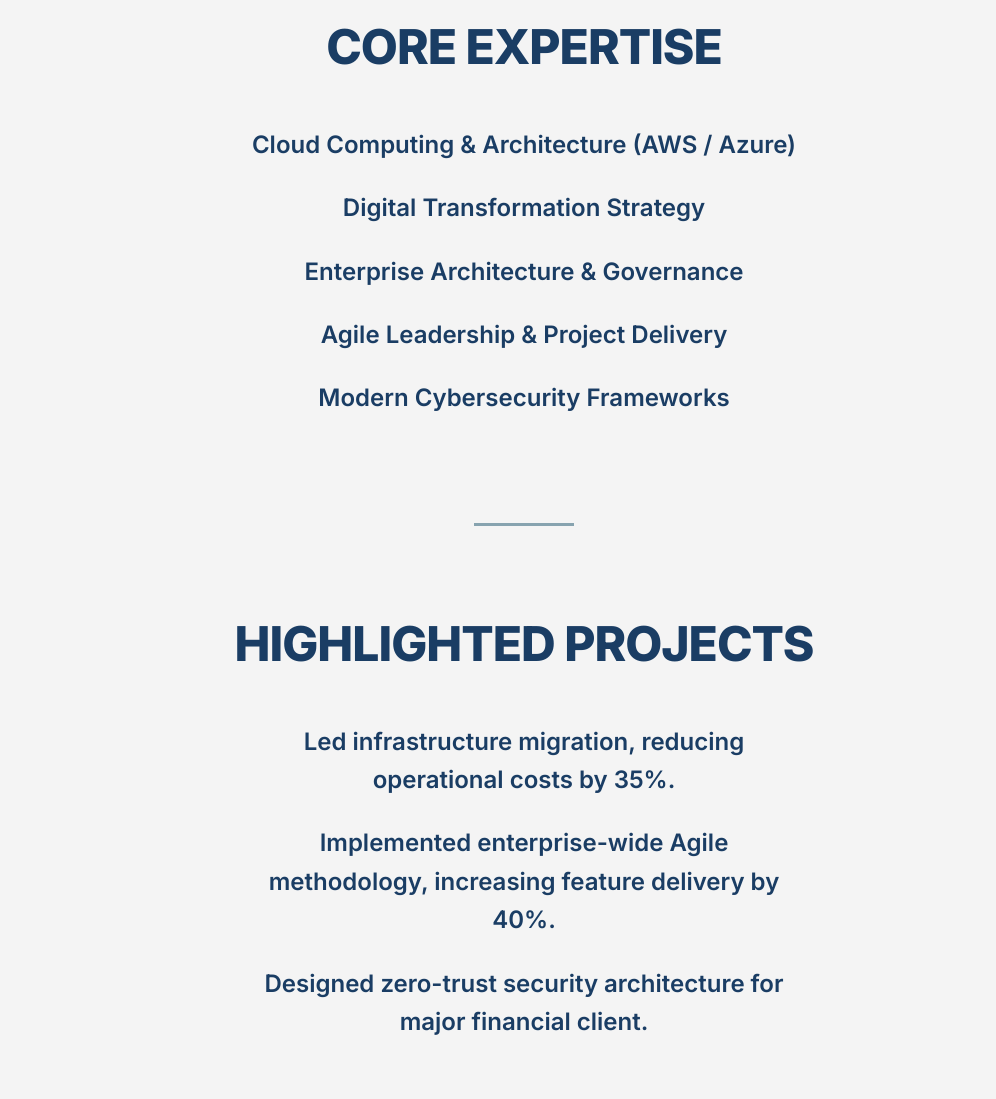
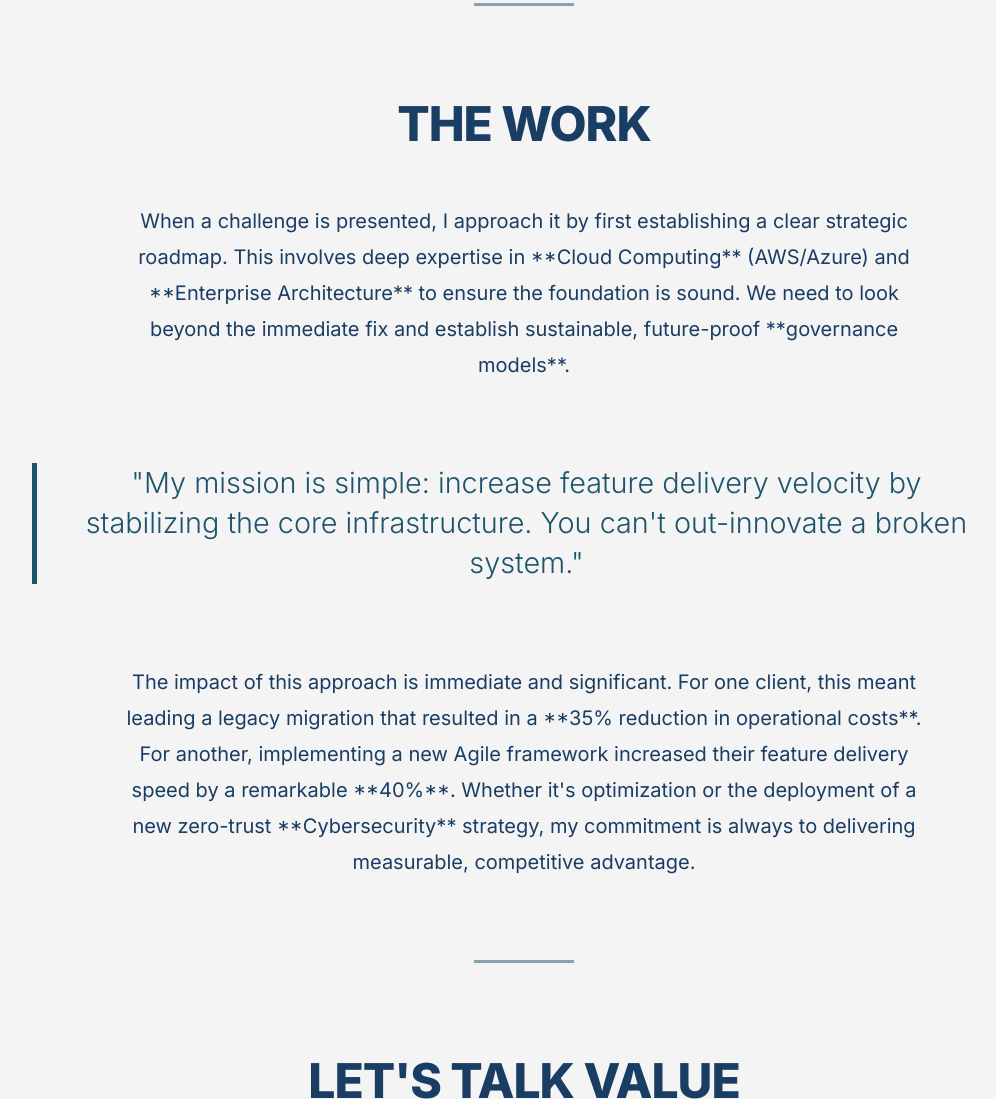
Before and after one commit to rodmajuelojr/rodrigomajuelo, a plain HTML site: page index.html in a window 1280 px wide. Shown: the part 1556-2655 px from the top of the page, without its empty margins (116-1112 px from the left). Drawn offline with Linux system fonts and the light colour scheme.

Commit message:
Update index.html

```diff
--- a/index.html
+++ b/index.html
@@ -7,14 +7,13 @@
     <link href="https://fonts.googleapis.com/css2?family=Inter:wght@300;400;600;700;800&display=swap" rel="stylesheet">
 
     <style>
-        /* BASE STYLES & VARIABLES */
+        /* BASE STYLES & VARIABLES (Same as previous high-contrast version) */
         :root {
-            /* Color Hunt Palette: 0C2B4E, 1A3D64, 1D546C, F4F4F4 */
-            --primary-accent: #1D546C; /* Main Accent (Mid-Teal Blue) */
-            --dark-blue: #0C2B4E; /* Deep Night Background */
-            --text-dark: #1A3D64; /* Primary Text Color (Dark Blue) */
-            --text-light: #F4F4F4; /* Light Text for dark areas */
-            --section-bg: #F4F4F4; /* Section Backgrounds (White/Light Gray) */
+            --primary-accent: #1D546C;
+            --dark-blue: #0C2B4E;
+            --text-dark: #1A3D64;
+            --text-light: #F4F4F4;
+            --section-bg: #F4F4F4;
             --shadow: 0 8px 30px rgba(0, 0, 0, 0.3);
             --max-width: 1100px;
         }
@@ -49,7 +48,7 @@
 
         /* HIGH WHITESPACE SECTIONS */
         section {
-            padding: 150px 0; /* Massive vertical padding for whitespace */
+            padding: 150px 0;
             margin-bottom: 20px;
             background-color: var(--section-bg);
             box-shadow: var(--shadow);
@@ -58,7 +57,7 @@
         }
 
         h2 {
-            font-size: 3em; /* Larger, impactful headers */
+            font-size: 3em;
             font-weight: 800;
             color: var(--text-dark);
             margin-bottom: 60px;
@@ -69,7 +68,7 @@
         /* HEADER & NAVIGATION (Minimal) */
         header {
             background-color: var(--dark-blue);
-            padding: 25px 0; /* Increased padding */
+            padding: 25px 0;
             position: sticky;
             top: 0;
             z-index: 100;
@@ -96,7 +95,7 @@
         }
 
         #hero h1 {
-            font-size: 5.5em; /* Massive type */
+            font-size: 5.5em;
             line-height: 1;
             margin-bottom: 0.1em;
             color: var(--text-light);
@@ -129,35 +128,33 @@
             text-align: center;
         }
 
+        /* Use blockquote for emphasis/quote style */
+        blockquote {
+            font-size: 1.8em;
+            font-weight: 300;
+            line-height: 1.4;
+            max-width: 900px;
+            margin: 80px auto;
+            padding: 0 40px;
+            color: var(--primary-accent);
+            text-align: center;
+            border-left: 5px solid var(--primary-accent);
+        }
+        blockquote footer {
+            margin-top: 15px;
+            font-size: 0.7em;
+            color: var(--text-dark);
+            background: none;
+            padding: 0;
+            text-align: center;
+        }
+
         .section-separator {
             width: 100px;
             height: 3px;
             background-color: var(--primary-accent);
             margin: 80px auto;
             opacity: 0.5;
-        }
-
-        /* MINIMAL LISTS (for Skills/Projects) */
-        .minimal-list {
-            display: flex;
-            flex-direction: column;
-            align-items: center;
-            list-style: none;
-            padding: 0;
-            margin: 0 auto;
-            max-width: 600px;
-        }
-        .minimal-list li {
-            font-size: 1.5em;
-            font-weight: 600;
-            margin-bottom: 25px;
-            color: var(--text-dark);
-            text-align: center;
-            padding: 0 20px;
-            transition: color 0.3s;
-        }
-        .minimal-list li:hover {
-            color: var(--primary-accent);
         }
 
         /* FOOTER & LINKS */
@@ -178,7 +175,6 @@
             #hero p { font-size: 1.5em; }
             section { padding: 100px 0; }
             h2 { font-size: 2.5em; }
-            .minimal-list li { font-size: 1.2em; }
         }
         @media (max-width: 500px) {
             #hero h1 { font-size: 3em; }
@@ -207,38 +203,41 @@
 
     <section id="about">
         <div class="container">
-            <h2>STRATEGY. CLOUD. EXECUTION.</h2>
+            <h2>OUR FOCUS: BRIDGING STRATEGY TO EXECUTION.</h2>
 
             <p>
-                As a highly motivated and results-driven IT professional, I specialize in digital transformation, cloud architecture, and strategic consulting. My passion lies in leveraging technology to solve complex business problems, driving efficiency, and delivering measurable value across various industries. I focus on bridging the gap between enterprise vision and technical execution.
+                My work as an IT Consultant is focused on the tangible results of digital transformation. I’m driven by the measurable outcome of migrating complex infrastructure to the cloud, governing large-scale architecture, and building efficient, Agile systems. **It's not just about the technology; it's about the business value it generates.**
             </p>
 
             <div class="section-separator"></div>
 
-            <h2 style="margin-bottom: 40px;">CORE EXPERTISE</h2>
-            <ul class="minimal-list">
-                <li>Cloud Computing & Architecture (AWS / Azure)</li>
-                <li>Digital Transformation Strategy</li>
-                <li>Enterprise Architecture & Governance</li>
-                <li>Agile Leadership & Project Delivery</li>
-                <li>Modern Cybersecurity Frameworks</li>
-            </ul>
+            <h2 style="margin-bottom: 40px;">THE WORK</h2>
+
+            <p>
+                When a challenge is presented, I approach it by first establishing a clear strategic roadmap. This involves deep expertise in **Cloud Computing** (AWS/Azure) and **Enterprise Architecture** to ensure the foundation is sound. We need to look beyond the immediate fix and establish sustainable, future-proof **governance models**.
+            </p>
+
+            <blockquote>
+                "My mission is simple: increase feature delivery velocity by stabilizing the core infrastructure. You can't out-innovate a broken system."
+            </blockquote>
+
+            <p>
+                The impact of this approach is immediate and significant. For one client, this meant leading a legacy migration that resulted in a **35% reduction in operational costs**. For another, implementing a new Agile framework increased their feature delivery speed by a remarkable **40%**. Whether it's optimization or the deployment of a new zero-trust **Cybersecurity** strategy, my commitment is always to delivering measurable, competitive advantage.
+            </p>
 
             <div class="section-separator"></div>
 
-            <h2 style="margin-bottom: 40px;">HIGHLIGHTED PROJECTS</h2>
-            <ul class="minimal-list">
-                <li>Led infrastructure migration, reducing operational costs by 35%.</li>
-                <li>Implemented enterprise-wide Agile methodology, increasing feature delivery by 40%.</li>
-                <li>Designed zero-trust security architecture for major financial client.</li>
-            </ul>
+            <h2 style="margin-bottom: 40px;">LET'S TALK VALUE</h2>
+            <p style="font-weight: 600;">
+                If you are looking for a technology leader who can translate visionary strategy into efficient, large-scale implementation—and back it up with hard numbers—let's connect.
+            </p>
 
         </div>
     </section>
 
     <section id="contact">
         <div class="container">
-            <h2>LET'S DISCUSS YOUR NEXT CHALLENGE.</h2>
+            <h2>GET IN TOUCH.</h2>
             <p style="text-align: center; font-size: 1.5em; max-width: 700px; margin: 0 auto;">
                 I am currently open to strategic IT consulting roles and projects where innovation meets measurable results.
             </p>
```
